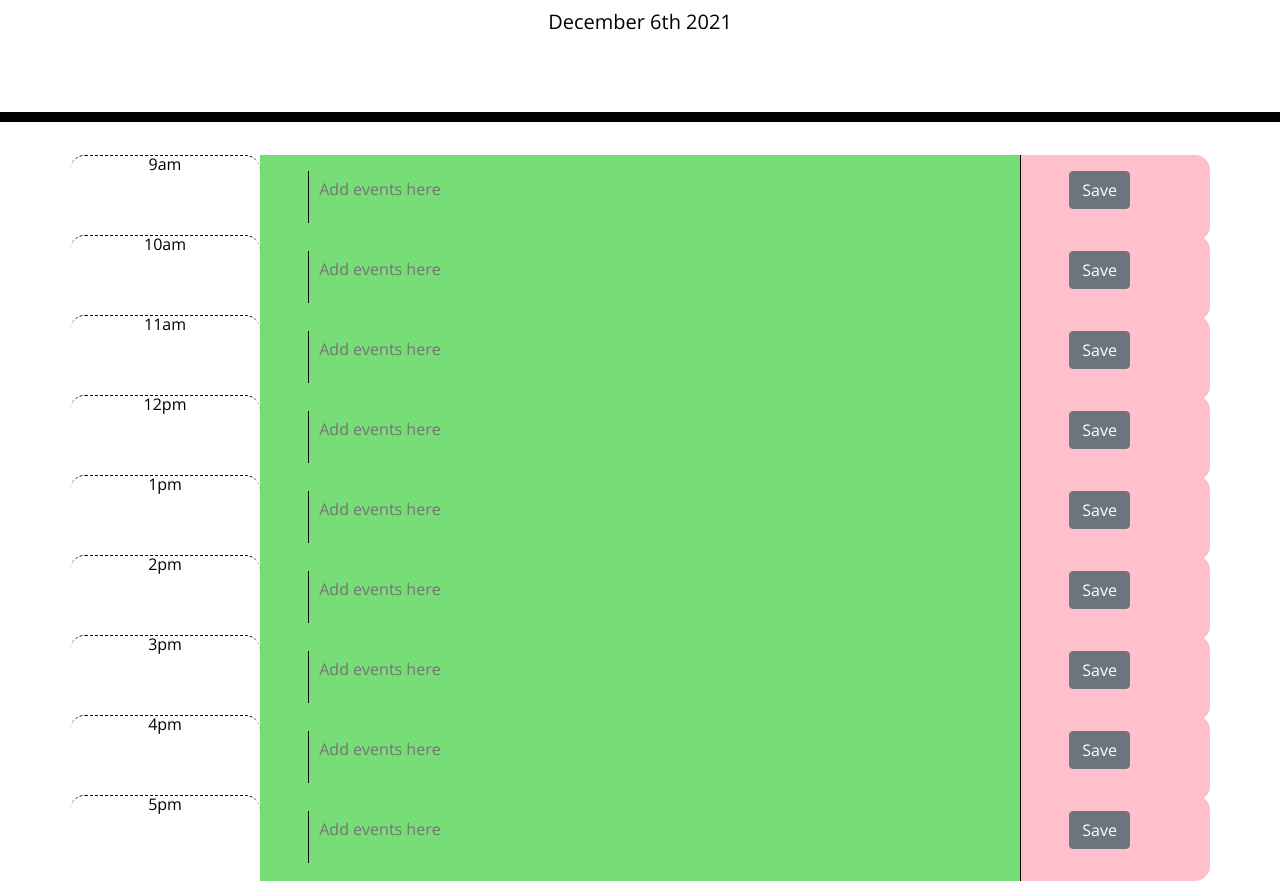
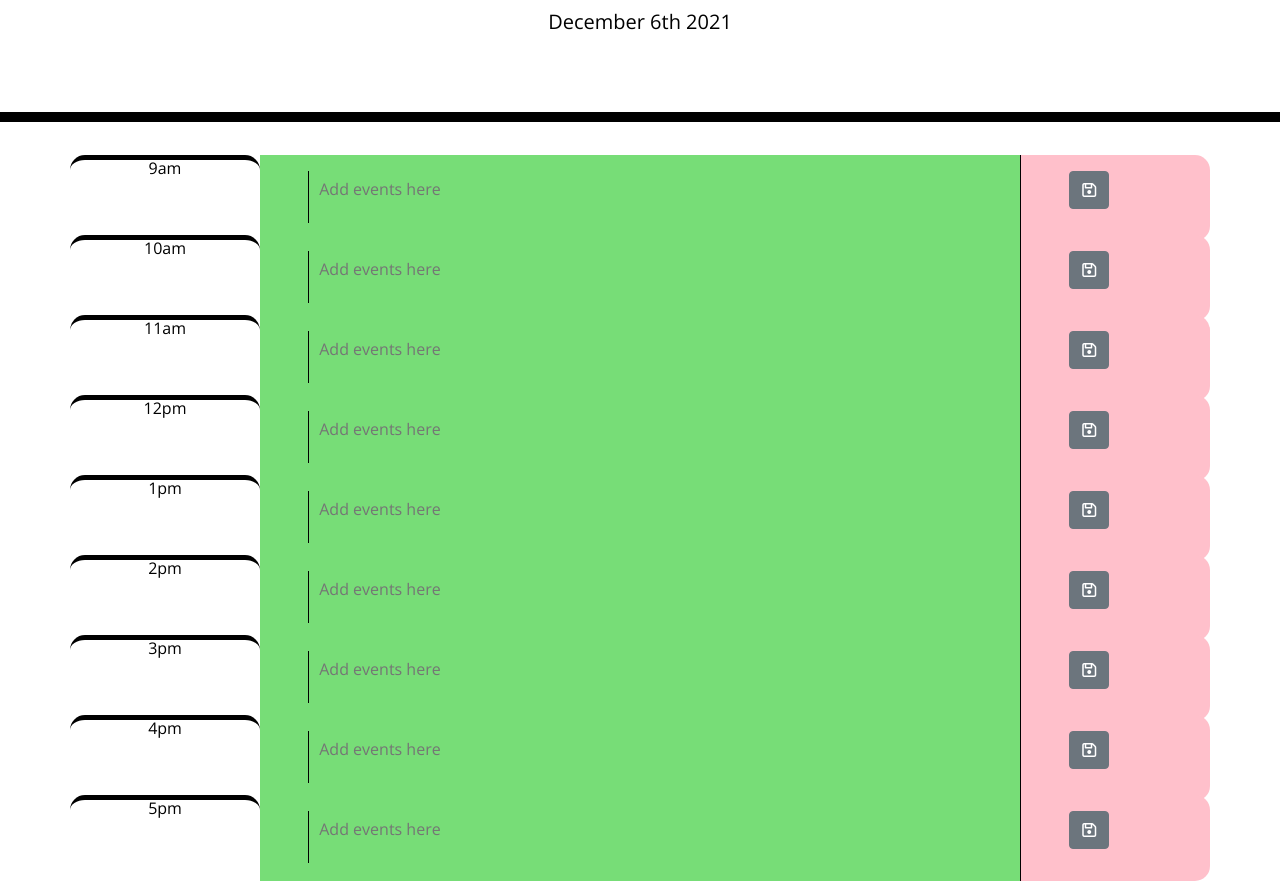
Before and after one commit to kasai-codes/Day-planner, a plain HTML site: page index.html in a window 1280 px wide. Shown: the part 182-1066 px from the top of the page. Drawn offline with nearby package versions, Linux system fonts and the light colour scheme.

Commit message:
adding save icons

```diff
--- a/index.html
+++ b/index.html
@@ -16,7 +16,7 @@
 
 <body>
   <header class="jumbotron">
-    <h1 class="display-3">Scheduler</h1>
+    <h1 class="display-3">Work Day Schedule</h1>
     <p class="lead">A simple calendar app for scheduling your work day</p>
     <p id="currentDay" class="lead"></p>
   </header>
@@ -29,7 +29,7 @@
         <textarea id="nineAm" placeholder="Add events here" class="calendar-item" rows="2" cols="50"></textarea>
       </div>
       <div class="col-2 saveBtn">
-        <button id="9am" class="btn btn-secondary">Save</button>
+        <button id="9am" class="btn btn-secondary"><i class="far fa-save"></i></button>
       </div>
     </div>
     <div class="row">
@@ -38,7 +38,7 @@
         <textarea id="tenAm" placeholder="Add events here" class="calendar-item" rows="2" cols="50"></textarea>
       </div>
       <div class="col-2 saveBtn">
-        <button id="10am" class="btn btn-secondary">Save</button>
+        <button id="10am" class="btn btn-secondary"><i class="far fa-save"></i></button>
       </div>
     </div>
     <div class="row">
@@ -47,7 +47,7 @@
         <textarea id="elevenAm" placeholder="Add events here" class="calendar-item" rows="2" cols="50"></textarea>
       </div>
       <div class="col-2 saveBtn">
-        <button id="11am" class="btn btn-secondary">Save</button>
+        <button id="11am" class="btn btn-secondary"><i class="far fa-save"></i></button>
       </div>
     </div>
     <div class="row">
@@ -56,7 +56,7 @@
         <textarea id="twelvePm" placeholder="Add events here" class="calendar-item" rows="2" cols="50"></textarea>
       </div>
       <div class="col-2 saveBtn">
-        <button id="12pm" class="btn btn-secondary">Save</button>
+        <button id="12pm" class="btn btn-secondary"><i class="far fa-save"></i></button>
       </div>
     </div>
     <div class="row">
@@ -65,7 +65,7 @@
         <textarea id="onePm" placeholder="Add events here" class="calendar-item" rows="2" cols="50"></textarea>
       </div>
       <div class="col-2 saveBtn">
-        <button id="1pm" class="btn btn-secondary">Save</button>
+        <button id="1pm" class="btn btn-secondary"><i class="far fa-save"></i></button>
       </div>
     </div>
     <div class="row">
@@ -74,7 +74,7 @@
         <textarea id="twoPm" placeholder="Add events here" class="calendar-item" rows="2" cols="50"></textarea>
       </div>
       <div class="col-2 saveBtn">
-        <button id="2pm" class="btn btn-secondary">Save</button>
+        <button id="2pm" class="btn btn-secondary"><i class="far fa-save"></i></button>
       </div>
     </div>
     <div class="row">
@@ -83,7 +83,7 @@
         <textarea id="threePm" placeholder="Add events here" class="calendar-item" rows="2" cols="50"></textarea>
       </div>
       <div class="col-2 saveBtn">
-        <button id="3pm" class="btn btn-secondary">Save</button>
+        <button id="3pm" class="btn btn-secondary"><i class="far fa-save"></i></button>
       </div>
     </div>
     <div class="row">
@@ -92,7 +92,7 @@
         <textarea id="fourPm" placeholder="Add events here" class="calendar-item" rows="2" cols="50"></textarea>
       </div>
       <div class="col-2 saveBtn">
-        <button id="4pm" class="btn btn-secondary">Save</button>
+        <button id="4pm" class="btn btn-secondary"><i class="far fa-save"></i></button>
       </div>
     </div>
     <div class="row">
@@ -101,7 +101,7 @@
         <textarea id="fivePm" placeholder="Add events here" class="calendar-item" rows="2" cols="50"></textarea>
       </div>
       <div class="col-2 saveBtn">
-        <button id="5pm" class="btn btn-secondary">Save</button>
+        <button id="5pm" class="btn btn-secondary"><i class="far fa-save"></i></button>
       </div>
     </div>
   </div>
--- a/style.css
+++ b/style.css
@@ -39,7 +39,7 @@ body {
   .hour {
     background-color: #ffffff;
     color: #000000;
-    border-top: 1px dashed #000000;
+    border-top: 5px solid #000000;
   }
 
   .past {
@@ -62,11 +62,11 @@ body {
     border-top-right-radius: 15px;
     border-bottom-right-radius: 15px;
     background-color: pink;
-    color: white;
+    color: pink;
   }
 
   .saveBtn i:hover {
-    font-size: 20px;
+    font-size: 35px;
     transition: all 0.3s ease-in-out;
     color: #77dd77;
   }
```
Also changed, not shown: 1 other file.
